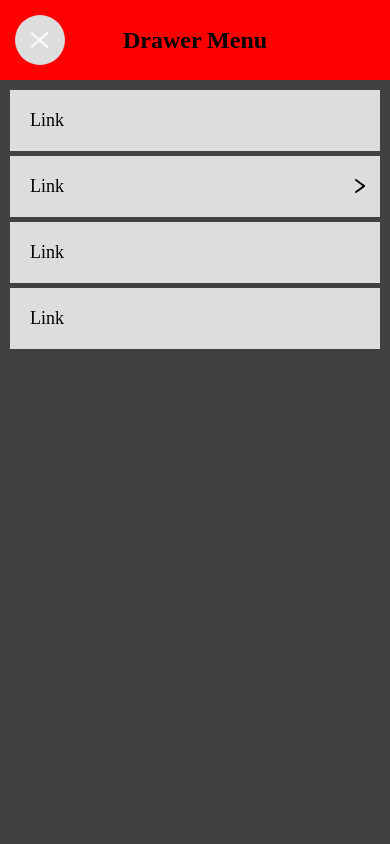
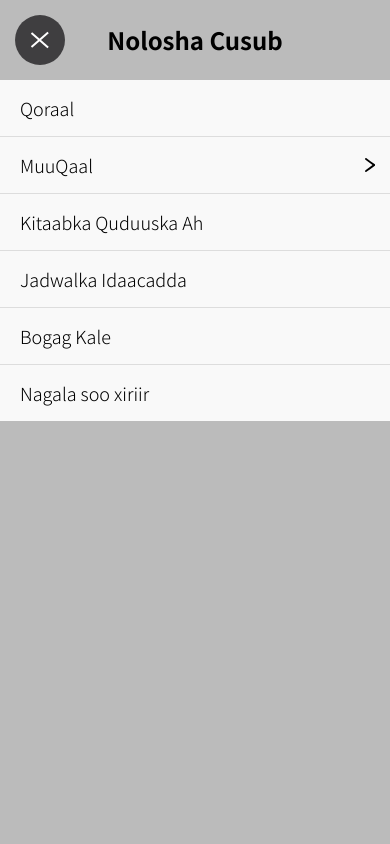
Before and after one commit to chrisloewer/nolosha-prototype, a website: page src/views/index.html in a window 390 px wide. Both pictures are taken after a click on the element 40 px from the left and 40 px from the top of the page. Shown: the top 844 px of the page. Drawn offline with nearby package versions, Linux system fonts and the light colour scheme; files that its build step writes are made by us from their sources; files whose address does not match are found by name.

Commit message:
Make colors less painful

```diff
--- a/src/styles/_variables.scss
+++ b/src/styles/_variables.scss
@@ -10,8 +10,8 @@ $laptopWidth: 1000px;
 $white-tp-light: rgba(255,255,255,0.4);
 $white-tp-dark: rgba(255,255,255,0.9);
 $neutral: #DDDDDD;
-$primary-1: #b1e1e6;
 $white-gray: #F9F9F9;
+$white-filter: transparentize(#F9F9F9, 0.8);
 $medium-gray: #BBBBBB;
 $medium-gray-transluscent: rgba(187,187,187,0.3);
 $dark-gray: #414042;
--- a/src/styles/main.scss
+++ b/src/styles/main.scss
@@ -1,5 +1,23 @@
 
 @import "variables";
+@import url('https://fonts.googleapis.com/css2?family=Noto+Sans+JP:wght@100;300;400;500;700;900&display=swap');
+@import url('https://fonts.googleapis.com/css2?family=Noto+Serif&display=swap');
+@import url('https://fonts.googleapis.com/css2?family=Cabin:wght@400;500;600;700&display=swap');
+@import url('https://fonts.googleapis.com/css2?family=Lato:wght@100;300;400;700;900&display=swap');
+
+
+// --------------------------------------------------------------------------------
+// GENERAL
+// --------------------------------------------------------------------------------
+
+* {
+  font-family: 'Noto Sans JP', sans-serif;
+  // font-family: 'Cabin', sans-serif;
+  // font-family: 'Lato', sans-serif;
+
+
+  // font-weight: 300;
+}
 
 body {
   margin: 0;
@@ -9,11 +27,19 @@ body {
   }
 }
 
+h1, h2, h3, h4, h5 {
+}
+
+
+// --------------------------------------------------------------------------------
+// LAYOUT
+// --------------------------------------------------------------------------------
+
 // Main page layout
 .flex-layout {
   position: relative;
   min-height: 100vh;
-  background-color: #999999;
+  background-color: $white-gray;
   display: flex;
   flex-direction: column;
 }
@@ -27,7 +53,7 @@ body {
   left: 15px;
   width: 50px;
   z-index: 15;
-  background: #DDD;
+  background: $black-gray-transluscent;
   display: inline-flex;
   justify-content: center;
   align-items: center;
@@ -122,7 +148,7 @@ body {
 .mobile-drawer {
   // Menu closed by default
   z-index: 10;
-  background-color: $dark-gray;
+  background-color: $medium-gray;
   height: 100vh;
   width: 0;
   overflow: hidden;
@@ -131,11 +157,12 @@ body {
   bottom: 0;
   left: 0;
   right: 0;
-  @include shadow(0 6px 10px -1px $black-gray);
+  @include shadow(0 0 10px 1px $black-gray);
   @include transition(width 0.5s, z-index 0.5s 0.5s);
 
   .mobile-drawer__content {
     opacity: 0;
+    @include transition(all 0.2s);
   }
 
   // Drawer open
@@ -145,7 +172,7 @@ body {
 
     .mobile-drawer__content {
       opacity: 1;
-    @include transition(all 0.3s 0.2s);
+      @include transition(all 0.3s 0.2s);
     }
   }
 
@@ -159,24 +186,24 @@ body {
     line-height: 80px;
     margin: 0;
     text-align: center;
-    background: red;
   }
 
 
   // Menu navigation
   .mobile-menu {
     list-style: none;
-    margin: 10px;
-    padding: 0;;
+    margin: 0;
+    padding: 0;
 
     .mobile-menu__item {
       position: relative;
-      padding: 20px;
+      padding: 15px 20px;
       font-size: 18px;
-      background: #DDDDDD;
+      font-weight: 300;
+      background: $white-gray;
 
       &:not(:last-of-type) {
-        margin-bottom: 5px;
+        border-bottom: 0.5px solid $neutral;
       }
 
       &.mobile-menu__item--nested {
@@ -198,6 +225,5 @@ body {
 
 .temp-content {
   margin: 20px;
-  background: #888888;
   height: 1800px;
 }
--- a/src/views/index.html
+++ b/src/views/index.html
@@ -17,13 +17,15 @@
     <!-- MOBILE MENU DRAWER -->
     <div class="mobile-drawer" id="mobile-menu-drawer">
         <div class="mobile-drawer__content">
-            <h2 class="mobile-drawer__header">Drawer Menu</h2>
+            <h2 class="mobile-drawer__header">Nolosha Cusub</h2>
 
             <ul class="mobile-menu">
-                <li class="mobile-menu__item">Link</li>
-                <li class="mobile-menu__item mobile-menu__item--nested">Link</li>
-                <li class="mobile-menu__item">Link</li>
-                <li class="mobile-menu__item">Link</li>
+                <li class="mobile-menu__item">Qoraal</li>
+                <li class="mobile-menu__item mobile-menu__item--nested">MuuQaal</li>
+                <li class="mobile-menu__item">Kitaabka Quduuska Ah</li>
+                <li class="mobile-menu__item">Jadwalka Idaacadda</li>
+                <li class="mobile-menu__item">Bogag Kale</li>
+                <li class="mobile-menu__item">Nagala soo xiriir</li>
             </ul>
         </div>
     </div>
```
